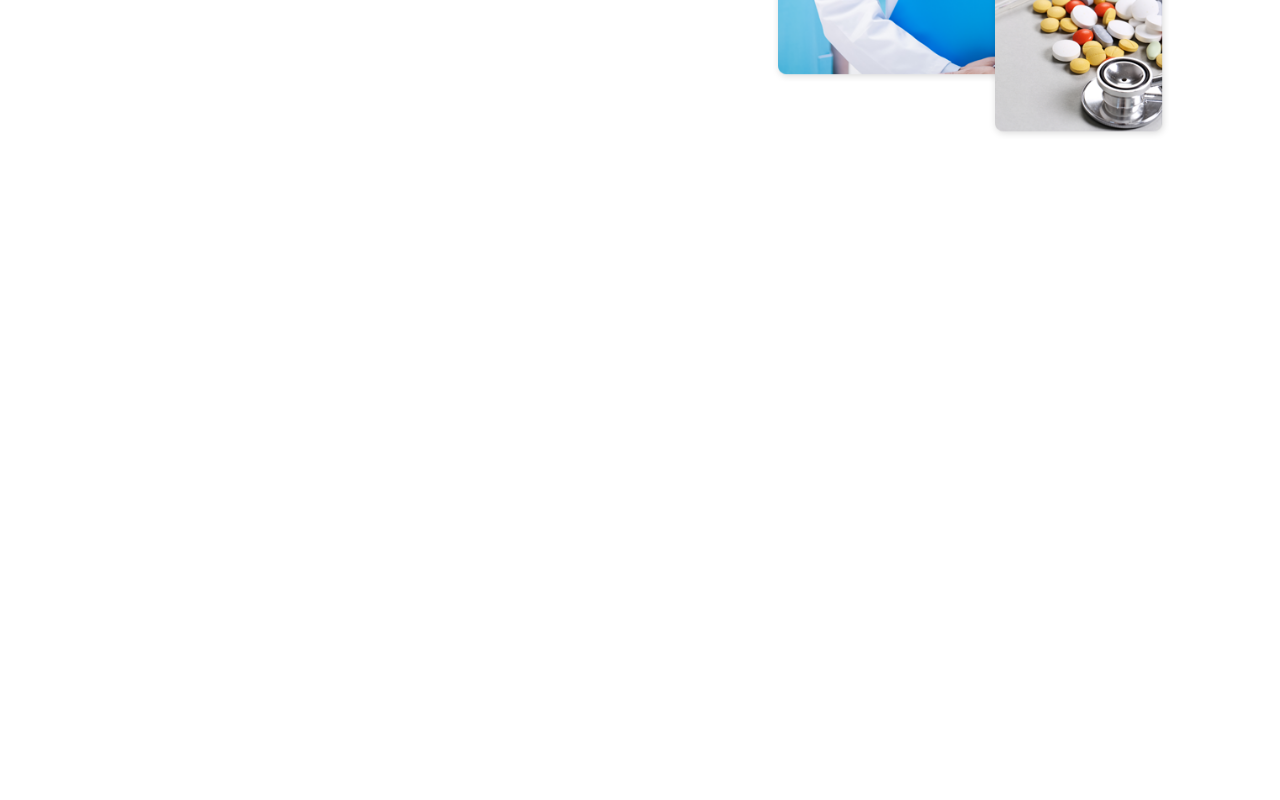
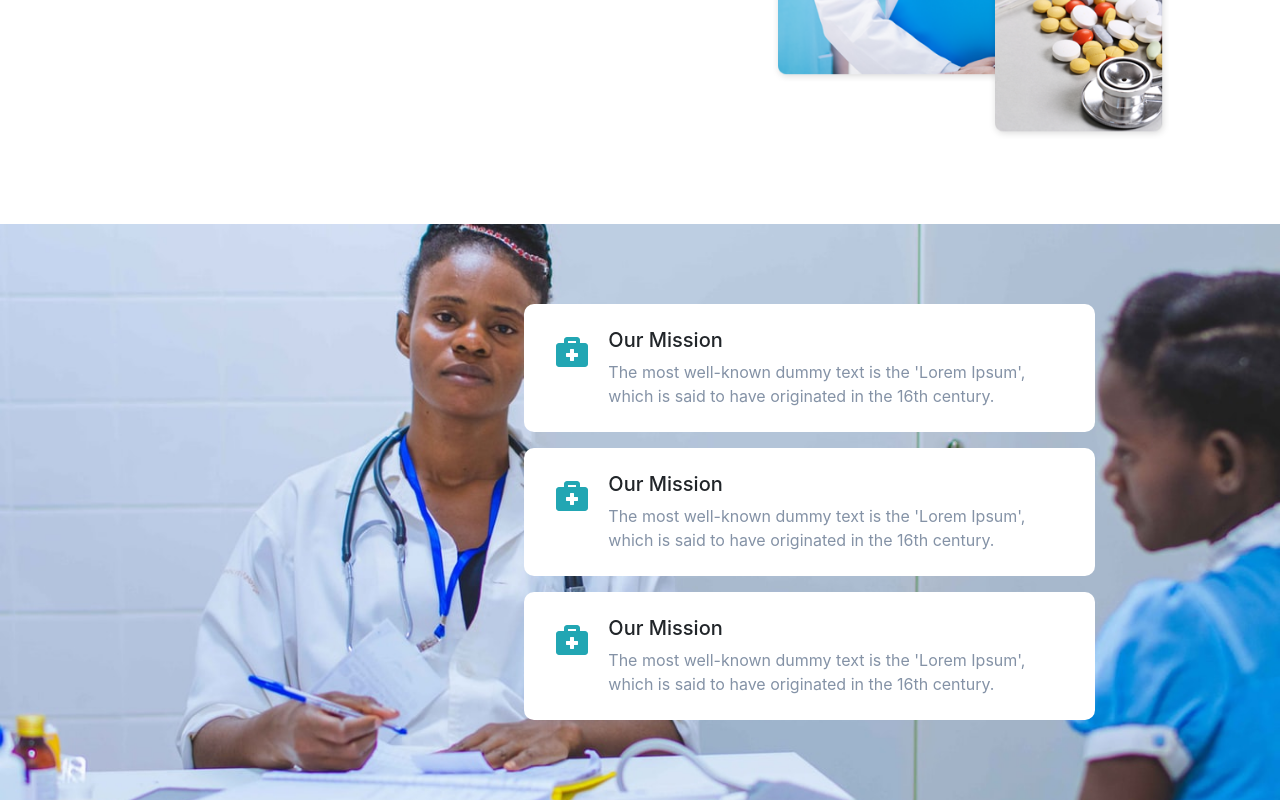
Before and after one commit to Wild-Hound/doctorV2, a React (Create React App) app: page / in a window 1280 px wide. Shown: the part 1317-2117 px from the top of the page. Before the commit the page ends 1541 px from the top, so only its background shows below. Built offline with nearby package versions, Linux system fonts and the light colour scheme.

Commit message:
mission section init done

```diff
--- /dev/null
+++ b/src/Components/MissionCards/MissionCards.module.scss
@@ -0,0 +1,35 @@
+.missionCardWrapper {
+  background-color: white;
+  max-width: fit-content;
+  box-sizing: border-box;
+  padding: 1.5em 2em;
+  border-radius: 10px;
+  display: flex;
+  gap: 20px;
+  transition: all 0.5s;
+  &:hover {
+    background-color: #22a6b3;
+    .icon {
+      color: white;
+    }
+    .cardContent {
+      > p {
+        color: white;
+      }
+      > h5 {
+        color: white;
+      }
+    }
+  }
+  .icon {
+    color: #22a6b3;
+    font-size: 2em;
+  }
+  .cardContent {
+    > p {
+      color: #8492a6;
+      max-width: 45ch;
+      margin: 0;
+    }
+  }
+}
--- /dev/null
+++ b/src/Components/MissionCards/MissionCards.tsx
@@ -0,0 +1,24 @@
+import React from "react";
+//@ts-ignore
+import styles from "./MissionCards.module.scss";
+import { FontAwesomeIcon } from "@fortawesome/react-fontawesome";
+import { faBriefcaseMedical } from "@fortawesome/free-solid-svg-icons";
+
+function MissionCards() {
+  return (
+    <div className={styles.missionCardWrapper}>
+      <span className={styles.icon}>
+        <FontAwesomeIcon icon={faBriefcaseMedical} />
+      </span>
+      <div className={styles.cardContent}>
+        <h5>Our Mission</h5>
+        <p>
+          The most well-known dummy text is the 'Lorem Ipsum', which is said to
+          have originated in the 16th century.
+        </p>
+      </div>
+    </div>
+  );
+}
+
+export default MissionCards;
--- a/src/Pages/HomePage/HomePage.tsx
+++ b/src/Pages/HomePage/HomePage.tsx
@@ -1,5 +1,6 @@
 import React from "react";
 import HeroSection from "./HeroSection/HeroSection";
+import Mission from "./MissionSection/Mission";
 import ShortAbout from "./ShortAboutSection/ShortAbout";
 
 function HomePage() {
@@ -7,6 +8,7 @@ function HomePage() {
     <div>
       <HeroSection />
       <ShortAbout />
+      <Mission />
     </div>
   );
 }
--- /dev/null
+++ b/src/Pages/HomePage/MissionSection/Mission.module.scss
@@ -0,0 +1,20 @@
+.missionWrapper {
+  background-color: wheat;
+  display: flex;
+  flex-direction: row;
+  margin: auto;
+  padding: 5em 1em;
+  background-image: url("../../../Images/mission_bg.jpg");
+  background-size: cover;
+  background-repeat: no-repeat;
+  background-position: center;
+  > div {
+    flex-grow: 1;
+  }
+  .contentDiv {
+    display: flex;
+    flex-direction: column;
+    gap: 1em;
+    align-items: center;
+  }
+}
--- /dev/null
+++ b/src/Pages/HomePage/MissionSection/Mission.tsx
@@ -0,0 +1,19 @@
+import React from "react";
+import MissionCards from "../../../Components/MissionCards/MissionCards";
+//@ts-ignore
+import styles from "./Mission.module.scss";
+
+function Mission() {
+  return (
+    <div className={styles.missionWrapper}>
+      <div className={styles.emptyDiv}></div>
+      <div className={styles.contentDiv}>
+        <MissionCards />
+        <MissionCards />
+        <MissionCards />
+      </div>
+    </div>
+  );
+}
+
+export default Mission;
```
Also changed, not shown: src/Images/mission_bg.jpg (added).
